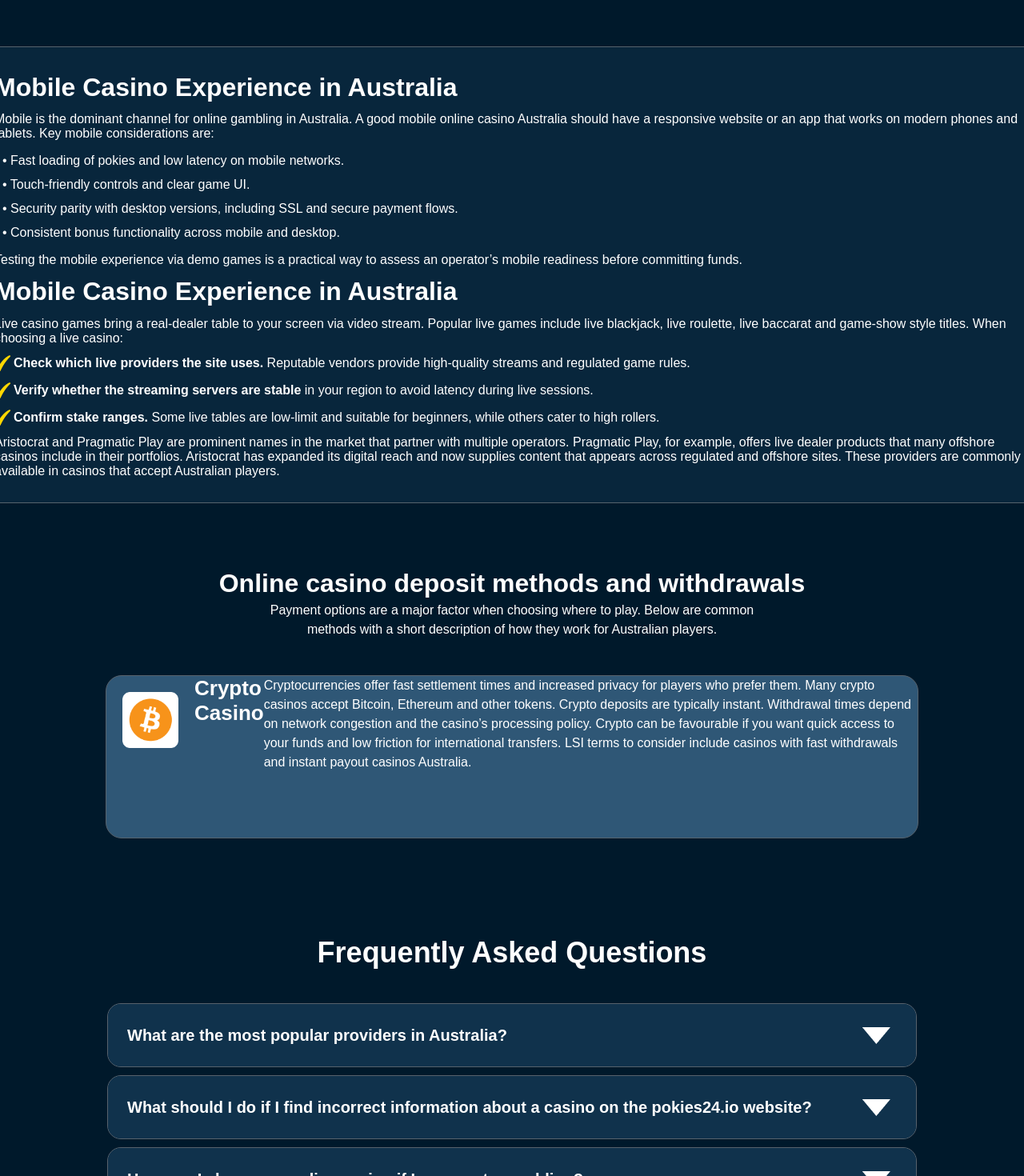
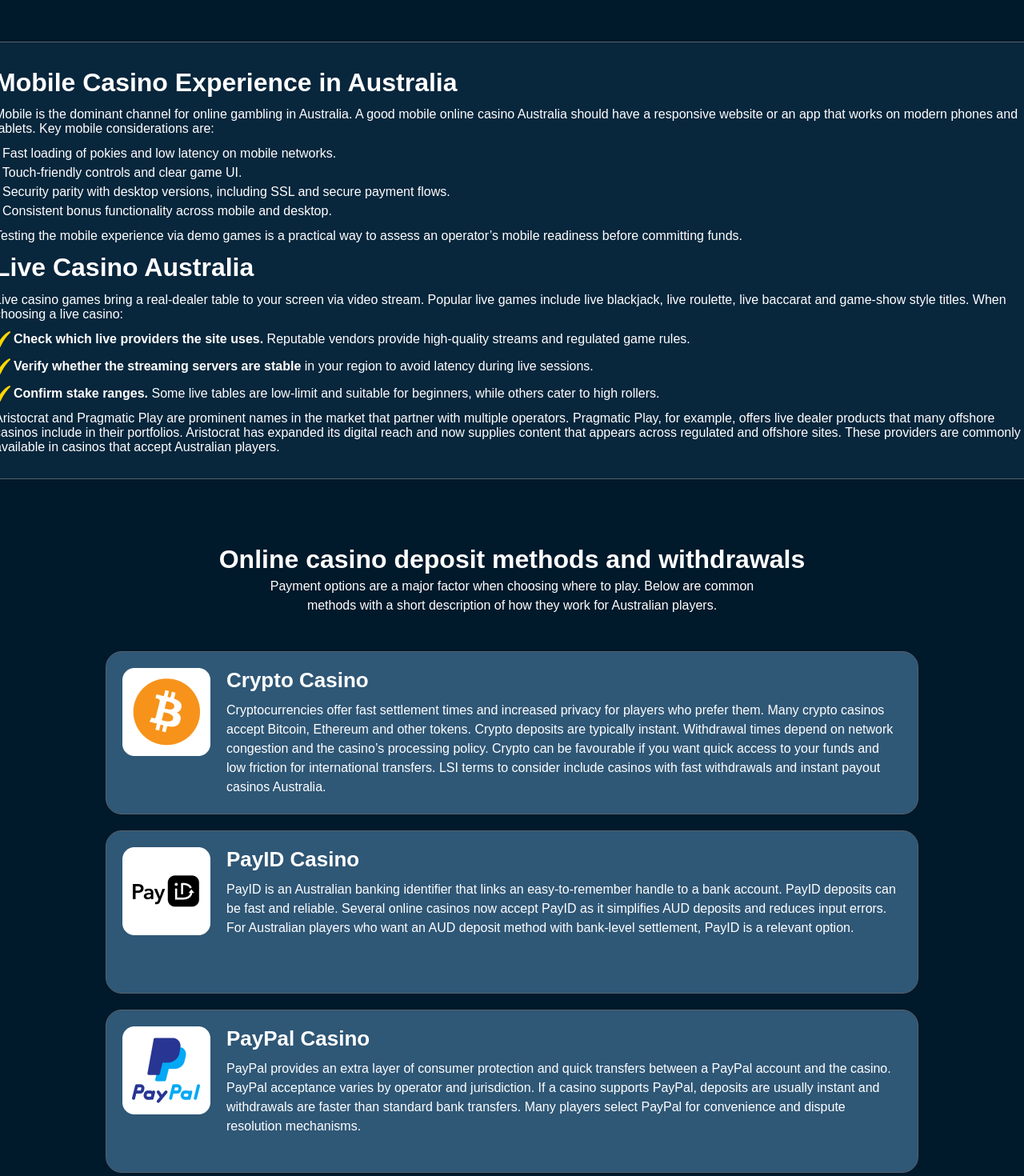
Before and after one commit to ArturKarim/pokieTest, a Vue app: page / in a window 1280 px wide. Shown: the part 4823-6293 px from the top of the page at 80% size. Built offline with nearby package versions, Linux system fonts and the light colour scheme.

Commit message:
update info block

```diff
--- a/src/components/InfoBlock.vue
+++ b/src/components/InfoBlock.vue
@@ -6,7 +6,7 @@ import DoneItem from '@/components/DoneItem.vue'
   <div class="container">
     <div class="top-block">
       <div class="title">What is a real money online casino?</div>
-      <p>
+      <p class="regular-text">
         <span class="span-bolt">A real money casino i</span>s a website or app where people place
         wagers using actual currency and can win cash prizes. These platforms host a wide range of
         games, including pokies, table games like blackjack and roulette, speciality games, and
@@ -14,14 +14,14 @@ import DoneItem from '@/components/DoneItem.vue'
         free-play sites is the financial element: players deposit funds, make bets that affect their
         real balance, and can request withdrawals of any winnings.
       </p>
-      <p>
+      <p class="regular-text">
         For many Australian players the main search terms are real money casino and play pokies
         online for real money. Those search terms reflect the user intent: find a platform where
         pokies and other casino games accept AUD or other currencies, provide secure banking and
         allow timely withdrawals.
       </p>
       <div class="title">Are online casinos legal in Australia?</div>
-      <p>
+      <p class="regular-text">
         The legal framework for online gambling in Australia centers on the Interactive Gambling Act
         2001. That law restricts the provision of some interactive gambling services to people in
         Australia, as it also restricts advertising the services. The Act prohibits offering online
@@ -29,7 +29,7 @@ import DoneItem from '@/components/DoneItem.vue'
         <span class="span-underlined"> Communications and Media Authority</span> explains the scope
         of the Act and the services that are banned.
       </p>
-      <p>
+      <p class="regular-text">
         In practice, this means Australian-based companies are not permitted to operate online
         casinos for players physically in Australia. It does not make it a criminal offence for an
         individual to register with an overseas operator. Many offshore online casinos accept
@@ -37,7 +37,7 @@ import DoneItem from '@/components/DoneItem.vue'
         Australians. For a legal text reference, the Act and its clauses on prohibited interactive
         gambling services are publicly available.
       </p>
-      <p>
+      <p class="regular-text">
         The regulatory control in Australia centers on providers and promotions for local customers.
         ACMA plus other regulators investigate operators and block services which target
         Australians. Due to that regulatory situation, many Australian players use good offshore
@@ -50,7 +50,7 @@ import DoneItem from '@/components/DoneItem.vue'
       <div class="title">
         How to choose the best Australian online casino<br />
         for your needs
-        <p>
+        <p class="regular-text">
           The choice of an online casino is a practical exercise. Different players prioritize
           different elements, such as the<br />
           pokies available, the speed of withdrawals, the payment availability in AUD, or how well a
@@ -68,7 +68,7 @@ import DoneItem from '@/components/DoneItem.vue'
             src="../assets/icons/LicenceAndRegulator.png"
           />
           Licence and regulator
-          <p>
+          <p class="regular-text">
             A clear, verifiable licence is the basic trust signal. Suitable licences may<br />include
             Malta, Gibraltar, Isle of Man or established Curacao regimes. The<br />
             strength of the licence matters because some regulators enforce rules more<br />
@@ -84,7 +84,7 @@ import DoneItem from '@/components/DoneItem.vue'
             src="../assets/icons/Game providers.png"
           />
           Game providers
-          <p>
+          <p class="regular-text">
             Reputable suppliers such as Aristocrat and Pragmatic Play are usually a sign that the
             casino offers quality, tested games. Known providers tend to supply vetted random number
             generators and regular audits.
@@ -99,7 +99,7 @@ import DoneItem from '@/components/DoneItem.vue'
             src="../assets/icons/Payment%20Methods.png"
           />
           Payment methods and currency
-          <p>
+          <p class="regular-text">
             If you want to play in AUD or expect fast payouts, ensure the casino supports AUD and
             lists realistic processing times. Look for options such as PayID, Neosurf, PayPal and
             crypto. Instant payout casinos Australia and casinos with fast withdrawals are
@@ -111,7 +111,7 @@ import DoneItem from '@/components/DoneItem.vue'
         <div class="title">
           <img alt="Bonus terms" class="licence-block-icon" src="../assets/icons/Bonus Terms.png" />
           Bonus terms
-          <p>
+          <p class="regular-text">
             Always read the wagering requirements and contribution rates. Transparent and fair bonus
             terms show the operator treats players seriously.
           </p>
@@ -125,7 +125,8 @@ import DoneItem from '@/components/DoneItem.vue'
             src="../assets/icons/Security.png"
           />
           Security and privacy
-          <p>Check for SSL encryption, an up-to-date privacy policy and clear KYC procedures.</p>
+          <p class="regular-text">Check for SSL encryption, an up-to-date privacy policy and clear
+            KYC procedures.</p>
         </div>
       </div>
       <div class="license-block">
@@ -136,7 +137,7 @@ import DoneItem from '@/components/DoneItem.vue'
             src="../assets/icons/Customer-Support.png"
           />
           Customer support
-          <p>
+          <p class="regular-text">
             Reliable live chat, email and documented dispute procedures matter when a withdrawal or
             account issue occurs.
           </p>
@@ -199,7 +200,7 @@ import DoneItem from '@/components/DoneItem.vue'
     <div class="middle-align">
       <div class="title">
         How do we rate and verify the reliability of online casinos
-        <p>
+        <p class="regular-text">
           Reliable verification depends on repeatable checks. Our rating process covers three main
           areas: licensing, bonus<br />
           fairness and player feedback. These checks are why our lists focus on verified online
@@ -247,21 +248,21 @@ import DoneItem from '@/components/DoneItem.vue'
         tablets. Key mobile considerations are:
         <div>
           <ul>
-            <li class="other-info-text">
+            <p class="regular-text">
               &#8226 Fast loading of pokies and low latency on mobile networks.
-            </li>
-            <li class="other-info-text">&#8226 Touch-friendly controls and clear game UI.</li>
-            <li class="other-info-text">
+            </p>
+            <p class="regular-text">&#8226 Touch-friendly controls and clear game UI.</p>
+            <p class="regular-text">
               &#8226 Security parity with desktop versions, including SSL and secure payment flows.
-            </li>
-            <li class="other-info-text">
+            </p>
+            <p class="regular-text">
               &#8226 Consistent bonus functionality across mobile and desktop.
-            </li>
+            </p>
           </ul>
         </div>
         Testing the mobile experience via demo games is a practical way to assess an operator’s
         mobile readiness before committing funds.
-        <div class="title">Mobile Casino Experience in Australia</div>
+        <div class="title">Live Casino Australia</div>
         Live casino games bring a real-dealer table to your screen via video stream. Popular live
         games include live blackjack, live roulette, live baccarat and game-show style titles. When
         choosing a live casino:
@@ -291,7 +292,7 @@ import DoneItem from '@/components/DoneItem.vue'
     <div class="middle-align">
       <div class="title">
         Online casino deposit methods and withdrawals
-        <p>
+        <p class="regular-text">
           Payment options are a major factor when choosing where to play. Below are common<br>
           methods
           with a short description of how they work for Australian players.
@@ -301,10 +302,12 @@ import DoneItem from '@/components/DoneItem.vue'
     <div class="payment-container">
       <div class="payment-block">
         <img alt="Crypto Casino" class="payment-image" src="../assets/icons/CryptoCasino.png">
-        <div class="payment-title">Crypto Casino</div>
-        <p>
-          Cryptocurrencies offer fast settlement times and increased privacy for players who prefer
-          them. Many crypto casinos accept Bitcoin, Ethereum and other tokens. Crypto deposits are
+        <div class="payment-title">Crypto Casino
+          <p class="regular-text">
+            Cryptocurrencies offer fast settlement times and increased privacy for players who
+            prefer
+            them. Many crypto casinos accept Bitcoin, Ethereum and other tokens. Crypto deposits
+            are
             typically instant. Withdrawal times depend on network congestion and the casino’s
             processing
             policy. Crypto can be favourable if you want quick access to your funds and low friction
@@ -313,6 +316,105 @@ import DoneItem from '@/components/DoneItem.vue'
             instant payout casinos Australia.</p>
         </div>
       </div>
+      <div class="payment-block">
+        <img alt="PayID Casino" class="payment-image" src="../assets/icons/PayIDCasino.png">
+        <div class="payment-title">PayID Casino
+          <p class="regular-text">
+            PayID is an Australian banking identifier that links an easy-to-remember handle to a
+            bank account. PayID deposits can be fast and reliable. Several online casinos now accept
+            PayID as it simplifies AUD deposits and reduces input errors. For Australian players who
+            want an AUD deposit method with bank-level settlement, PayID is a relevant option.</p>
+        </div>
+      </div>
+      <div class="payment-block">
+        <img alt="PayPal Casino" class="payment-image" src="../assets/icons/PayPalCasino.png">
+        <div class="payment-title">PayPal Casino
+          <p class="regular-text">
+            PayPal provides an extra layer of consumer protection and quick transfers between a
+            PayPal account and the casino. PayPal acceptance varies by operator and jurisdiction. If
+            a casino supports PayPal, deposits are usually instant and withdrawals are faster than
+            standard bank transfers. Many players select PayPal for convenience and dispute
+            resolution mechanisms.</p>
+        </div>
+      </div>
+      <div class="payment-block">
+        <img alt="Casino Credit Card" class="payment-image"
+             src="../assets/icons/CasinoCreditCard.png">
+        <div class="payment-title">Casino Credit Card
+          <p class="regular-text">
+            Visa and MasterCard remain widely accepted for deposits. Card withdrawals may be
+            restricted by some operators or subject to longer processing times. Card payments are
+            generally straightforward for deposits, but check whether the casino allows card-based
+            withdrawals to the same card.</p>
+        </div>
+      </div>
+      <div class="payment-block">
+        <img alt="Neosurf Casino" class="payment-image"
+             src="../assets/icons/NeosurfCasino.png">
+        <div class="payment-title">Neosurf Casino
+          <p class="regular-text">
+            Neosurf is a prepaid voucher system that allows deposits without sharing bank or card
+            details. It is convenient for players who prefer preloaded funds. Withdrawals cannot go
+            to Neosurf vouchers, so if you use Neosurf for deposits you will need to confirm the
+            casino’s withdrawal options in advance.</p>
+        </div>
+      </div>
+      <div>
+      </div>
+      <p class="middle-align">
+        When you research a casino, confirm whether it accepts AUD, the expected withdrawal
+        processing<br> time and any fees. Casinos that accept AUD reduce currency conversion costs
+        for
+        Australians. Many<br> operators now publish average withdrawal timelines; compare those
+        when
+        choosing an operator.
+      </p>
+    </div>
+    <div class=".responsible-block">
+      <div class="responsible-block">
+        <div class="title">Responsible Gambling and Player Protection</div>
+        <p class="regular-text">Responsible gambling is essential. A reputable casino provides
+          tools and
+          resources such as
+          deposit limits, session reminders and self-exclusion options. For Australian players the
+          national self-exclusion register, BetStop, is one of the resources to consider for
+          broader
+          exclusion across participating operators.</p>
+        <div>
+          <ul class="regular-text"> Key protection measures to look for when selecting a casino:
+            <p class="other-info-text">
+              &#8226 Clear responsible gambling page with links to support services.
+            </p>
+            <p class="other-info-text">&#8226 Deposit, loss and wager limits that are easy to set
+              and change.</p>
+            <p class="other-info-text">
+              &#8226 Verified KYC and anti-money laundering procedures that protect both the
+              player and the operator.
+            </p>
+            <p class="other-info-text">
+              &#8226 Transparent dispute resolution contact points and escalation routes.
+            </p>
+            <p class="regular-text"><span class="span-underlined">Pokies24.io</span> publishes a
+              responsible gaming compact and
+              highlights operators that
+              provide robust player protection. If you or someone you know has concerns, use the
+              available support lines and self-exclusion mechanisms.
+            </p>
+          </ul>
+        </div>
+        <div class="title">Closing notes</div>
+        <p class="regular-text"> Online real money casino play involves risk and responsibility.
+          For Australian players,
+          the relevant law means local providers cannot offer casino services, yet offshore
+          casinos
+          continue to accept Australians and provide AUD-compatible options. Evaluate operators on
+          licence, provider roster, banking methods and dispute resolution history. Use demo play
+          to
+          learn games before staking funds, and rely on verified lists, such as those on
+          <span class="span-underlined"> pokies24.io</span>, to reduce risk.</p>
+      </div>
+    </div>
+
   </div>
 </template>
 
@@ -348,7 +450,7 @@ import DoneItem from '@/components/DoneItem.vue'
   margin-bottom: 45px;
 }
 
-p {
+.regular-text {
   font-size: 16px;
   font-weight: 400;
   line-height: 150%;
@@ -463,22 +565,28 @@ p {
 
 .payment-container {
   display: flex;
-  flex-direction: row;
+  flex-direction: column;
   align-items: center;
   justify-content: center;
+  gap: 20px;
+  margin-bottom: 30px;
 }
 
 .payment-block {
   display: flex;
   width: 1016px;
   height: 204px;
+  padding: 20px;
   background-color: #2f5776;
   border: 1px solid #57626c;
   border-radius: 20px;
 }
 
 .payment-title {
-  width: 192px;
+  display: flex;
+  flex-direction: column;
+  text-align: start;
+  gap: 10px;
   font-size: 26px;
   font-weight: bold;
 }
@@ -486,6 +594,17 @@ p {
 .payment-image {
   width: 110px;
   height: 110px;
-  padding: 20px;
+  margin-right: 20px;
+}
+
+.responsible-block {
+  display: flex;
+  flex-direction: column;
+  gap: 10px;
+  background-color: #08263c;
+  border: 1px solid #57626c;
+  border-radius: 20px;
+  padding: 30px;
+  margin-top: 35px;
 }
 </style>
```
Also changed, not shown: src/assets/icons/NeosurfCasino.png. Lines whose indentation alone changed are shown as unchanged.
